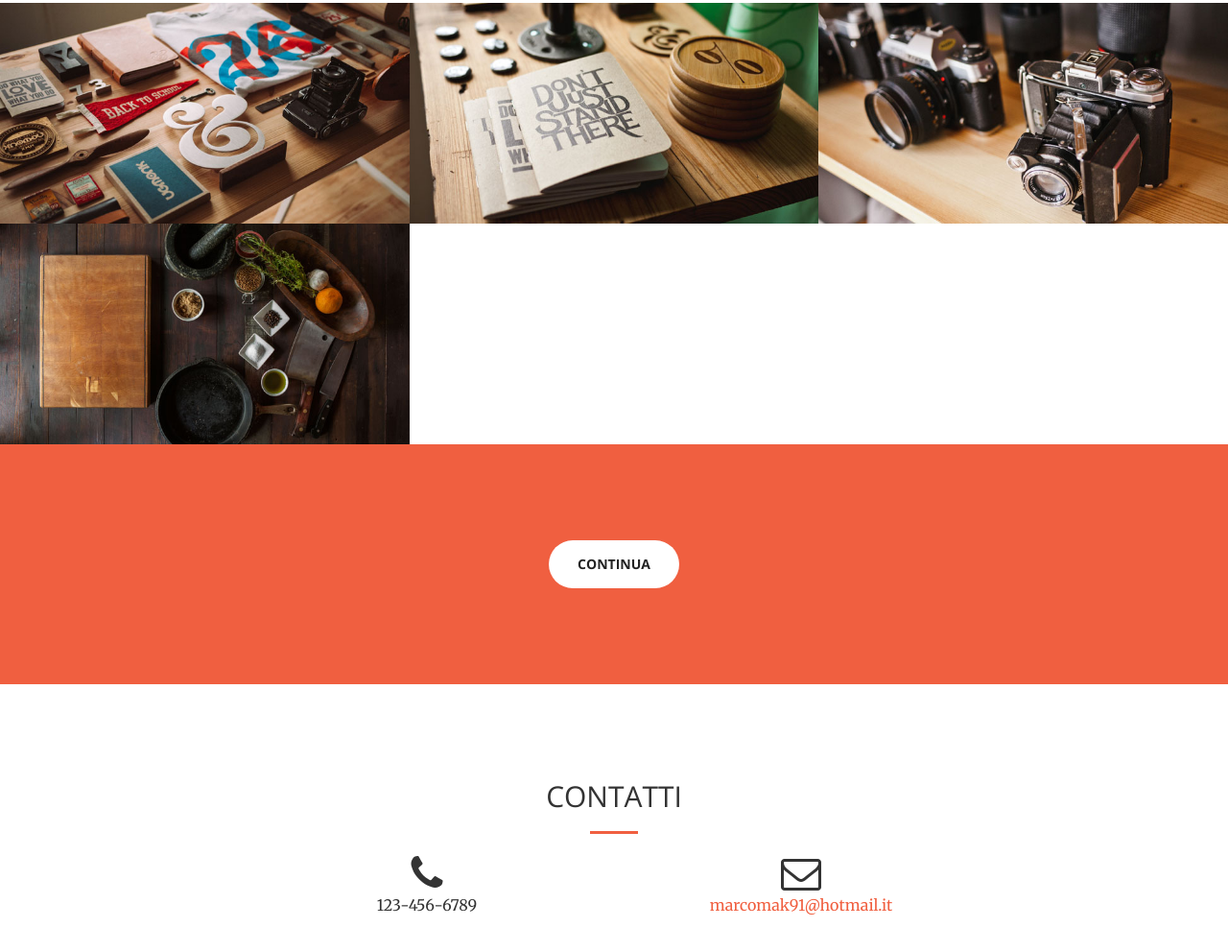
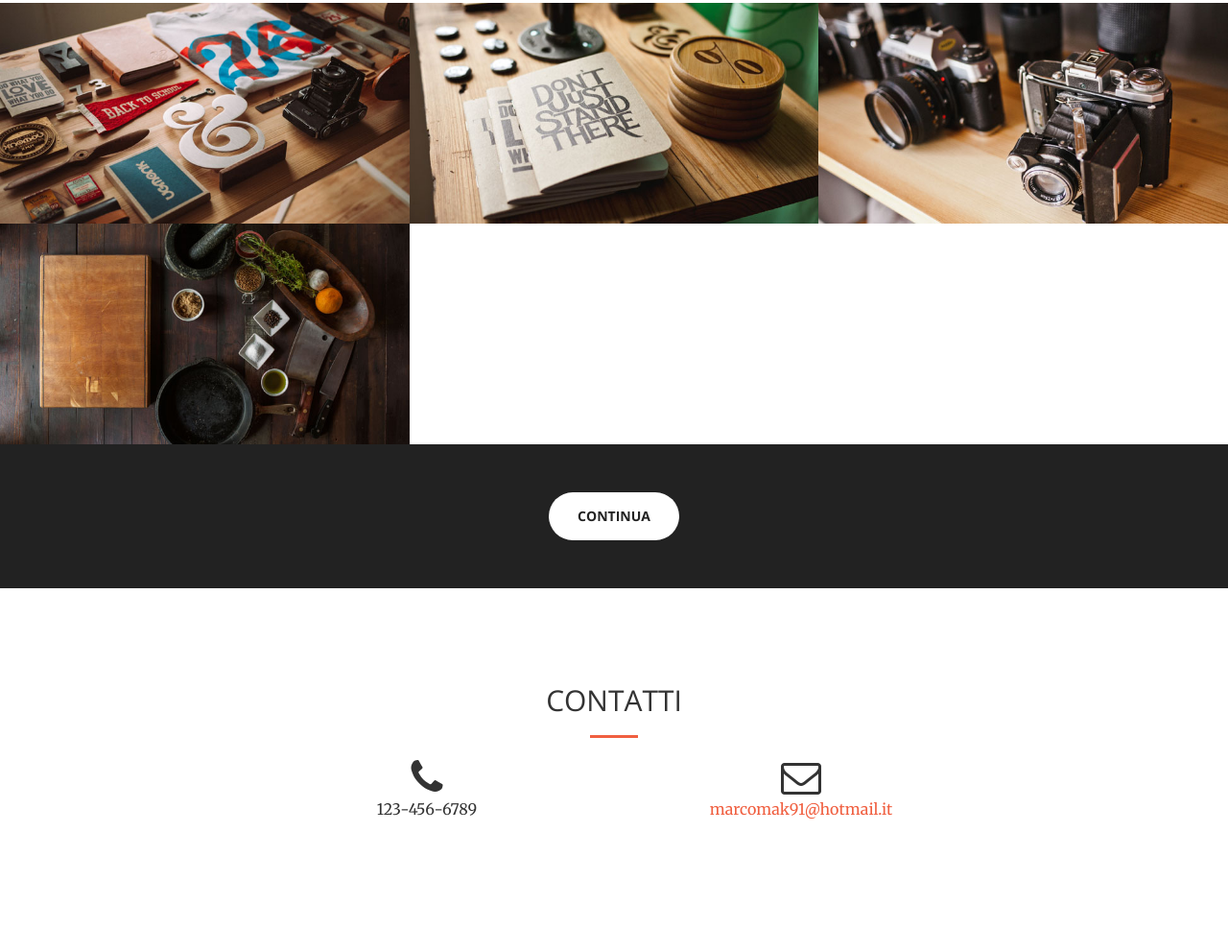
Before and after one commit to marcomak91/marcomak91.github.io, a website: page index.html in a window 1280 px wide. Shown: the part 1747-2738 px from the top of the page at 96% size. Drawn offline with nearby package versions, Linux system fonts and the light colour scheme.

Commit message:
Update index.html

```diff
--- a/index.html
+++ b/index.html
@@ -213,15 +213,13 @@
         </div>
     </section>
 
-     <section class="bg-primary" id="about">
-        <div class="container">
-            <div class="row">
-                <div class="col-lg-8 col-lg-offset-2 text-center">
-                    <a href="#contact" class="page-scroll btn btn-default btn-xl">Continua</a>
-                </div>
-            </div>
-        </div>
-    </section>
+    <aside class="bg-dark">
+       <div class="container text-center">
+           <div class="call-to-action">
+                <a href="#contact" class="page-scroll btn btn-default btn-xl">Continua</a>
+           </div>
+       </div>
+    </aside>
 
     <section id="contact">
         <div class="container">
```
